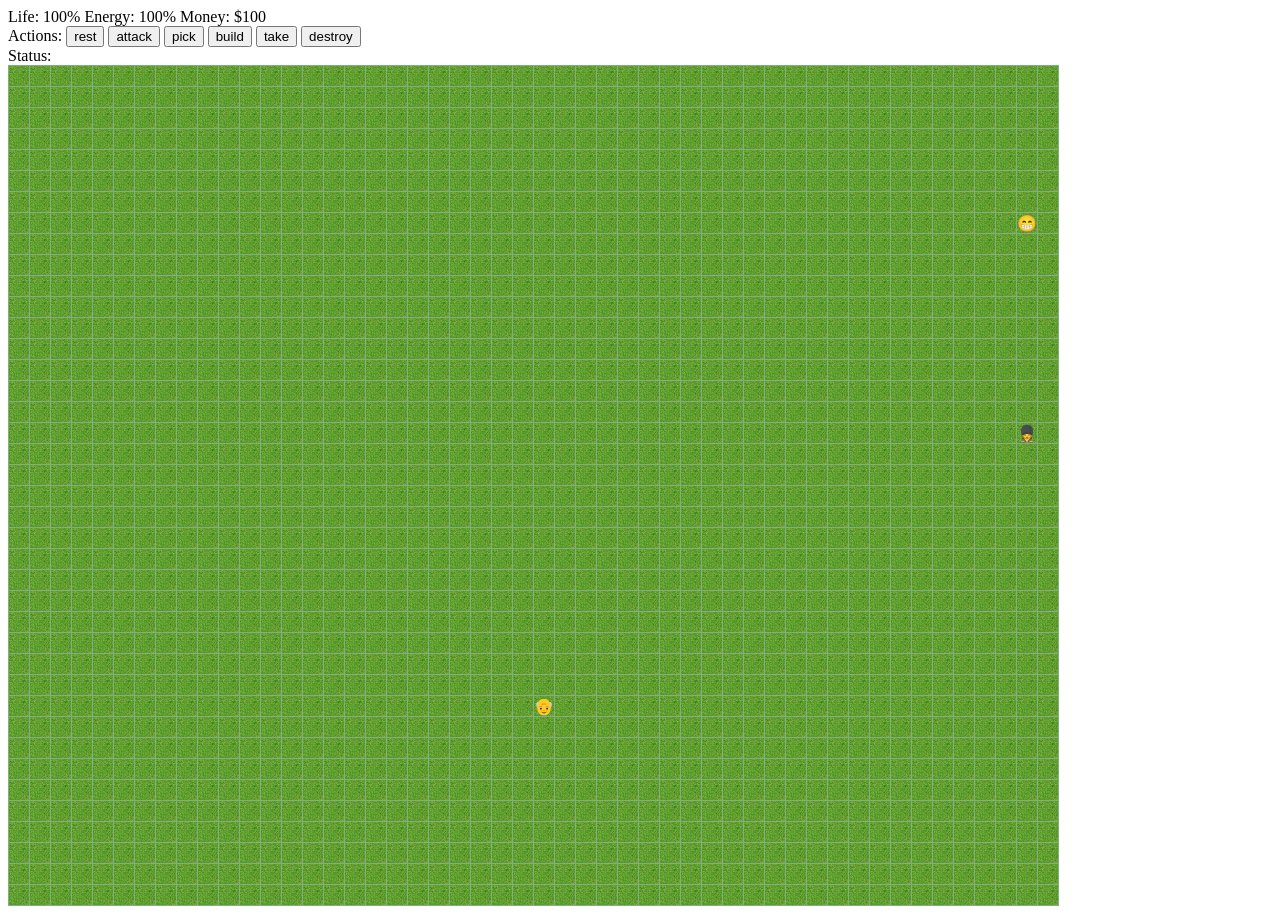
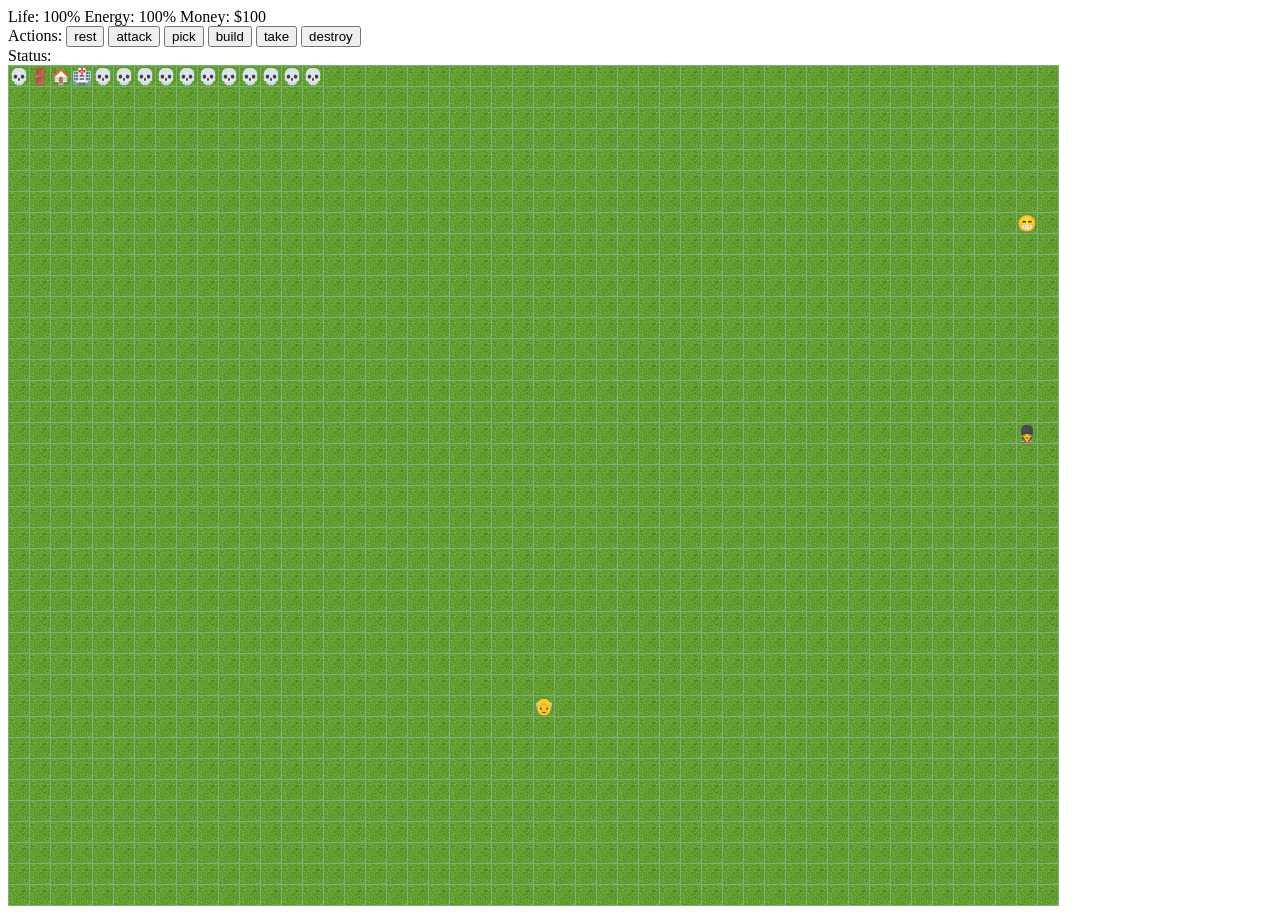
Before and after one commit to lceni/thrive, a plain HTML site: page index.html in a window 1280 px wide. Drawn offline with Linux system fonts and the light colour scheme.

Commit message:
Add files via upload

```diff
--- a/index.html
+++ b/index.html
@@ -118,11 +118,15 @@
 
           var pos = World.calculatePos(World.mePos);
 
+          var possibleEmoji = ['&#x1F480', '&#x1F6AA', '&#x1F3E0', '&#x1F3E5', '&#x1F480', '&#x1F480', '&#x1F480', '&#x1F480', '&#x1F480', '&#x1F480', '&#x1F480', '&#x1F480', '&#x1F480', '&#x1F480', '&#x1F480'];
+
           for (var i=0; i<World.rows; i++) {
             var lineEl = document.createElement('div');
             terrainEl.appendChild(lineEl);
             for (var j=0; j<World.columns; j++) {
               var cellEl = document.createElement('div');
+
+              if (i==0 && possibleEmoji[j]) cellEl.innerHTML = possibleEmoji[j];
 
               if (i==7 && j==48) cellEl.innerHTML = '&#x1F601';
               if (i==30 && j==25) cellEl.innerHTML = '&#x1F474';
```
